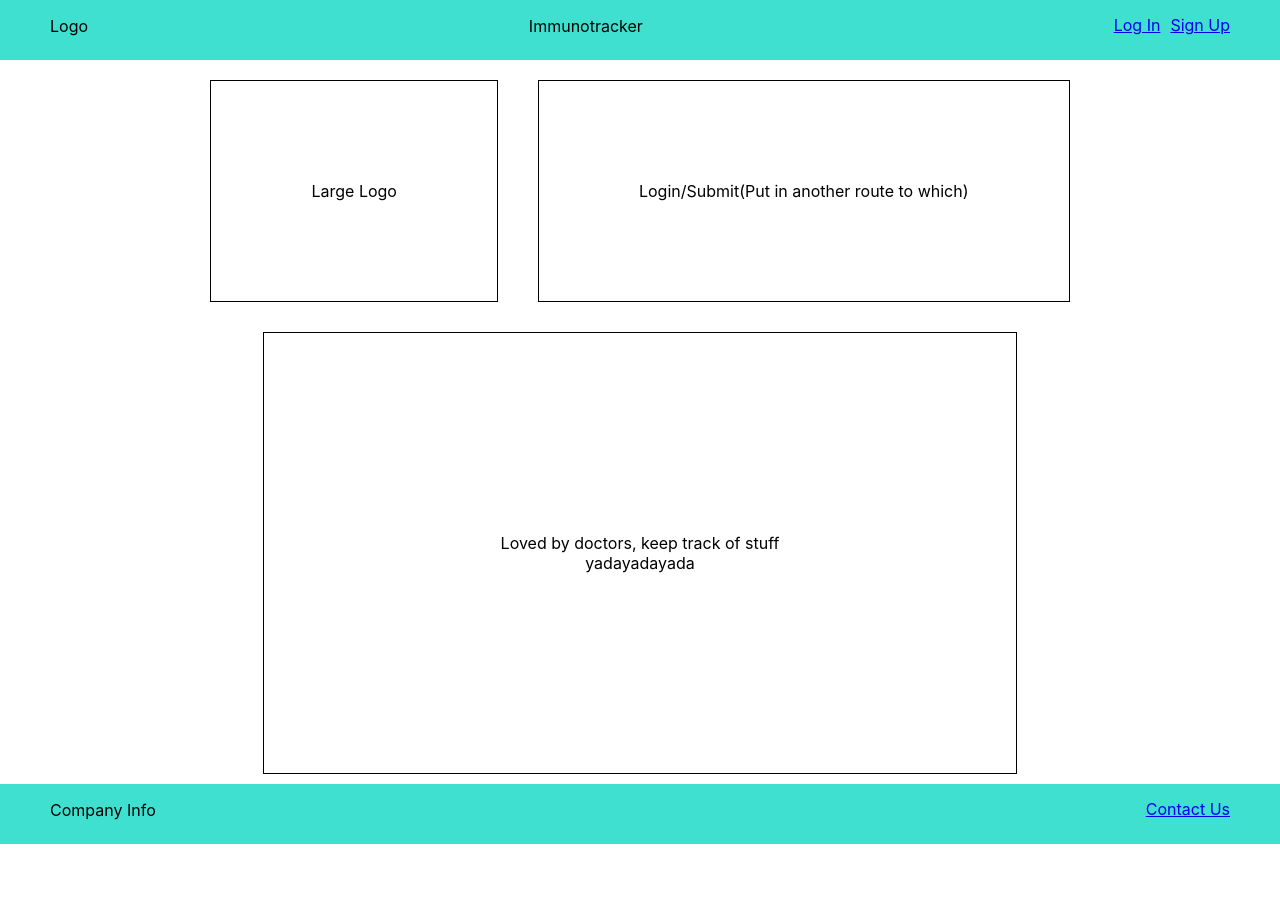
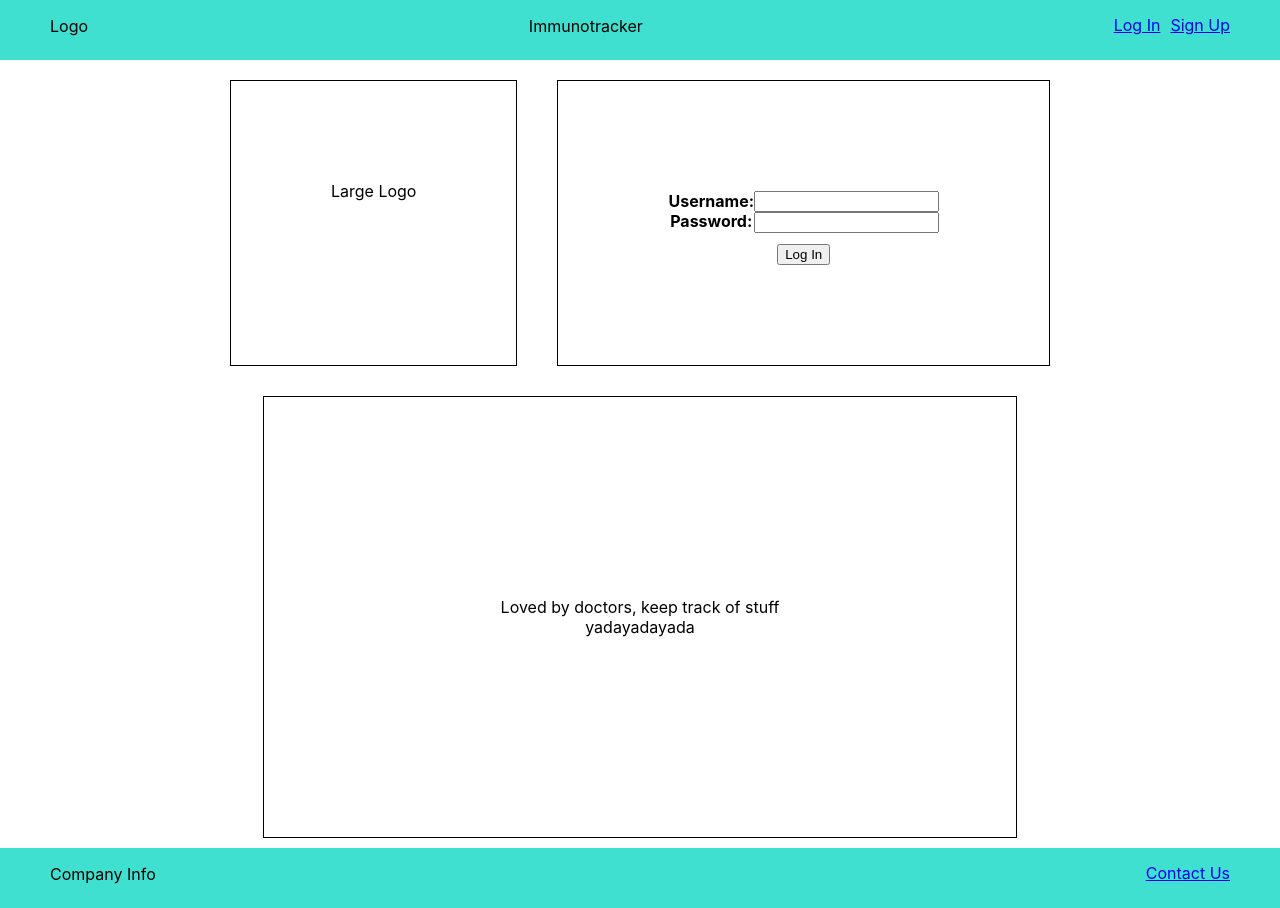
Before and after one commit to immunizationtracking/frontend, a React (Create React App) app in the folder immunotracker/: page / in a window 1280 px wide. Before the commit the page ends 844 px from the top, so only its background shows below. Built offline with nearby package versions, Linux system fonts and the light colour scheme.

Commit message:
added login box

```diff
--- /dev/null
+++ b/immunotracker/src/components/LoginComp.js
@@ -0,0 +1,41 @@
+import React, { Component } from "react";
+import "./log.css";
+
+export default class Logbox extends Component {
+  constructor() {
+    super();
+    this.state = {
+      username: "",
+      password: ""
+    };
+  }
+  handleInputChangeU = e => {
+    this.setState({ username: e.target.value });
+  };
+  handleInputChangeP = e => {
+    this.setState({ password: e.target.value });
+  };
+  render() {
+    return (
+      <div>
+        <div className="log-body">
+          <div className="log-text">
+            <strong>Username:</strong>
+            <strong>Password:</strong>
+          </div>
+          <div className="inputs">
+            <input
+              onChange={this.handleInputChangeU}
+              value={this.state.username}
+            />
+            <input
+              onChange={this.handleInputChangeP}
+              value={this.state.password}
+            />
+          </div>
+        </div>
+        <button>Log In</button>
+      </div>
+    );
+  }
+}
--- /dev/null
+++ b/immunotracker/src/components/log.css
@@ -0,0 +1,12 @@
+.log-text {
+  display: flex;
+  flex-direction: column;
+}
+.inputs {
+  display: flex;
+  flex-direction: column;
+}
+.log-body {
+  display: flex;
+  padding: 10px;
+}
--- a/immunotracker/src/components/login.css
+++ b/immunotracker/src/components/login.css
@@ -3,7 +3,7 @@
   justify-content: center;
   width: 100%;
 }
-.top-content div {
+.logsub-box {
   padding: 100px;
   border: 1px solid black;
   margin: 20px;
--- a/immunotracker/src/components/login.js
+++ b/immunotracker/src/components/login.js
@@ -1,14 +1,15 @@
 import React, { Component } from "react";
 import "./login.css";
+import Logbox from "./LoginComp";
 
 export default class login extends Component {
   render() {
     return (
       <div>
         <div className="top-content">
-          <div>Large Logo</div>
+          <div className="logsub-box">Large Logo</div>
           <div className="logsub-box">
-            Login/Submit(Put in another route to which)
+            <Logbox />
           </div>
         </div>
         <div className="bottom-content">
```
